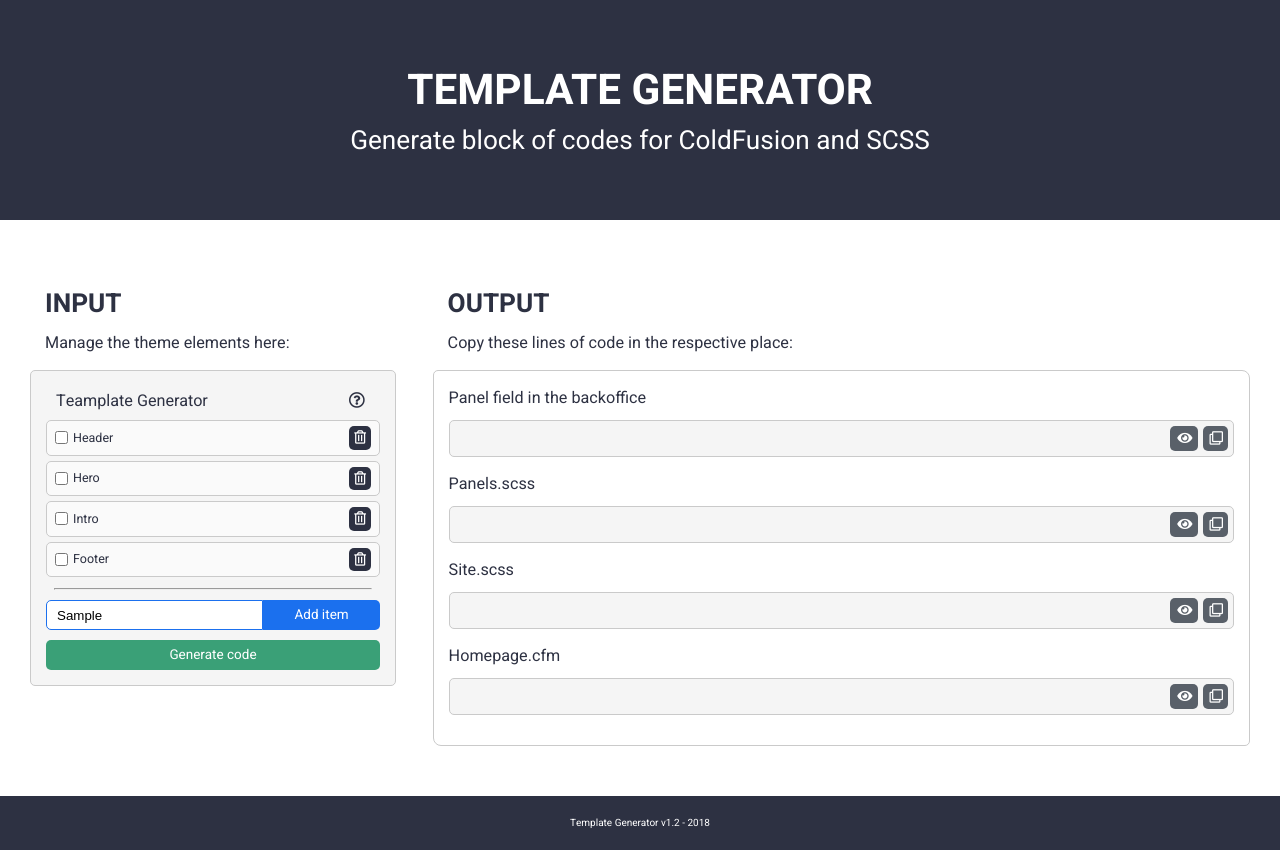
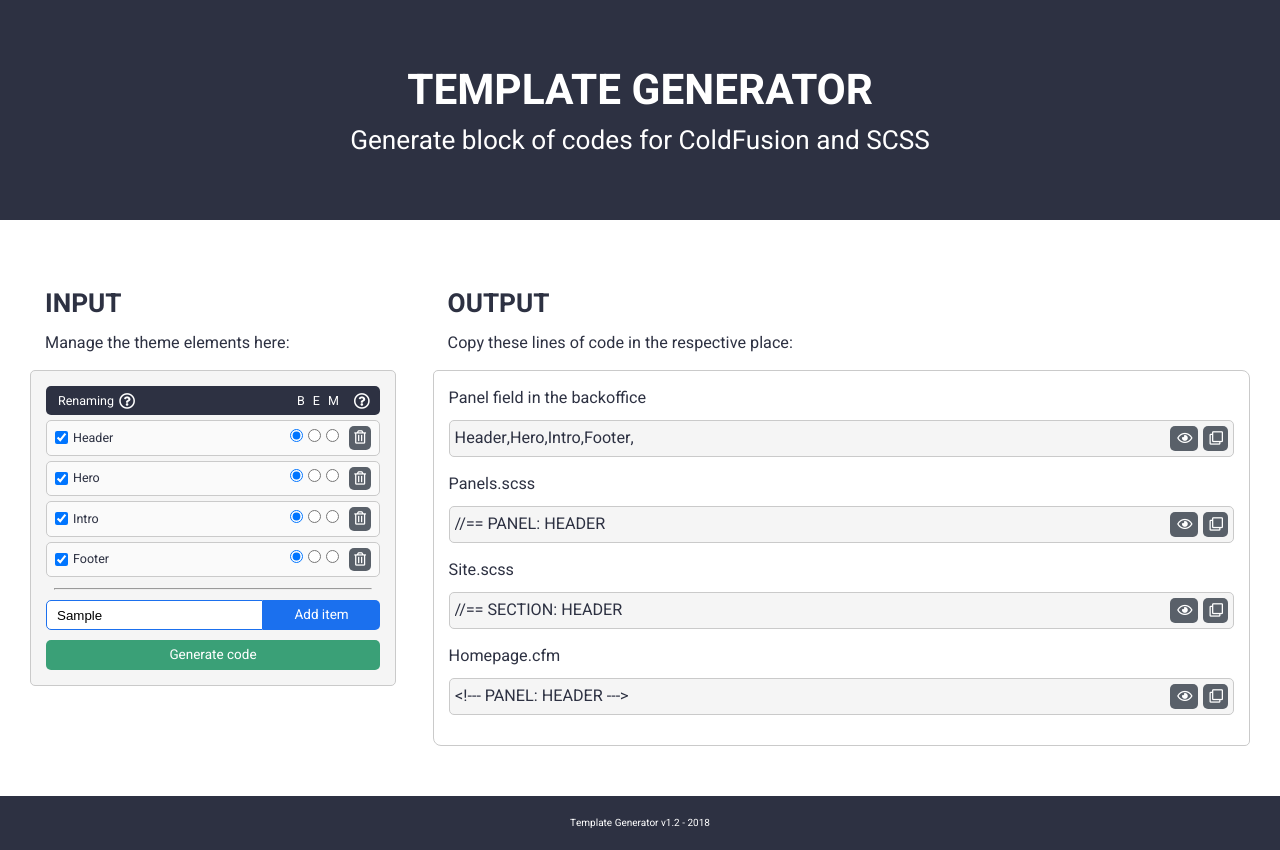
Before and after one commit to markcnunes/template-creator, a website: page index.html in a window 1280 px wide. Both pictures are taken after typing "Sample" into the empty fields and a click on the button "Generate code". Drawn offline with Linux system fonts and the light colour scheme.

Commit message:
BEM metodology
Radio buttons and if statements have been added for BEM motodology.

```diff
--- a/index.html
+++ b/index.html
@@ -27,11 +27,19 @@
 			<h2 class="title">Input</h2>
 			<p>Manage the theme elements here:</p>
 			<div class="inner">
-				<div class="inner__title">
+				<!-- <div class="inner__title">
 					<p>Teamplate Generator</p>
+				</div> -->
+				<div class="inner__description">
 					<div class="icon">
+						<p>Renaming</p>
 						<i class="far fa-question-circle"></i>
-						<span>Double click the item to edit the text</span>
+						<span>Double click the text to edit it.</span>
+					</div>
+					<div class="icon">
+						<p class="bem">BEM</p>
+						<i class="far fa-question-circle"></i>
+						<span>BEM methodology.</span>
 					</div>
 				</div>
 				<ul class="list">
@@ -59,7 +67,7 @@
 					<div class="wrapper">
 						<p></p>
 						<button class="expandTextArea btn">
-							<i class="fas fa-eye"></i>
+							<i class="far fa-eye"></i>
 							<span>code</span>
 						</button>
 						<button class="copyTextArea btn">
@@ -75,7 +83,7 @@
 					<div class="wrapper">
 						<p></p>
 						<button class="expandTextArea btn">
-							<i class="fas fa-eye"></i>
+							<i class="far fa-eye"></i>
 							<span>code</span>
 						</button>
 						<button class="copyTextArea btn">
@@ -92,7 +100,7 @@
 					<div class="wrapper">
 						<p></p>
 						<button class="expandTextArea btn">
-							<i class="fas fa-eye"></i>
+							<i class="far fa-eye"></i>
 							<span>code</span>
 						</button>
 						<button class="copyTextArea btn">
@@ -108,7 +116,7 @@
 					<div class="wrapper">
 						<p></p>
 						<button class="expandTextArea btn">
-							<i class="fas fa-eye"></i>
+							<i class="far fa-eye"></i>
 							<span>code</span>
 						</button>
 						<button class="copyTextArea btn">
--- a/js/index.js
+++ b/js/index.js
@@ -1,4 +1,4 @@
-// VARIABLES
+// GLOBAL VARIABLES
 // --------------------------------------------------
 const addItemInput = document.querySelector('.addItemInput');
 const addItemButton = document.querySelector('.addItemButton');
@@ -29,14 +29,47 @@ const attachItemListButton = (item) => {
 	let checkbox = document.createElement('input');
 	checkbox.type = 'checkbox';
 	checkbox.className = 'checkbox';
-    checkbox.name = "chkboxName1";
+	checkbox.name = "checkboxSelect";
 	checkbox.value = "value";
-    checkbox.id = "id";
+	checkbox.checked = "true";
+	//checkbox.id = "id";
 	item.insertBefore(checkbox, item.childNodes[0] || null);
+
+	//BEM wrapper
+	let bemWrapper = document.createElement('form');
+	bemWrapper.className = 'bem-wrapper';
+	bemWrapper.textContent = '';
+	item.appendChild(bemWrapper);
+
+	// //Checkbox - BEM - Block
+	let checkboxBlock = document.createElement('input');
+	checkboxBlock.type = 'radio';
+	checkboxBlock.className = 'checkbox__block';
+	checkboxBlock.title = 'Block';
+	checkboxBlock.name = "radio";
+	checkboxBlock.checked = "true";
+	bemWrapper.appendChild(checkboxBlock);
+
+	//Checkbox - BEM - Element
+	let checkboxElement = document.createElement('input');
+	checkboxElement.type = 'radio';
+	checkboxElement.className = 'checkbox__element';
+	checkboxElement.title = 'Element';
+	checkboxElement.name = "radio";
+	bemWrapper.appendChild(checkboxElement);
+
+	//Checkbox - BEM - Modifier
+	let checkboxModifier = document.createElement('input');
+	checkboxModifier.type = 'radio';
+	checkboxModifier.className = 'checkbox__modifier';
+	checkboxModifier.title = 'Modifier';
+	checkboxModifier.name = "radio";
+	bemWrapper.appendChild(checkboxModifier);
 
 	//Remove button
 	let remove = document.createElement('button');
 	remove.className = 'remove btn far fa-trash-alt';
+	remove.title = 'Delete';
 	remove.textContent = '';
 	item.appendChild(remove);
 };
@@ -86,28 +119,104 @@ copyText.addEventListener('click', () => {
 	let copyTextPanelScss = "";
 	let copyTextSiteScss = "";
 	let copyTextHomepageCfm = "";
+
 	for (let i = 0; i < listCopy.length; i += 1) {
-    if (listCopy[i].parentNode.querySelector("input:checked")) {
-      copyTextPanelBack += `${listCopy[i].textContent},`;
-	  copyTextPanelScss += `//== PANEL: ${listCopy[i].textContent.toUpperCase()}
+		//If Checked
+		if (listCopy[i].parentNode.querySelector(".checkbox:checked")) {
 
-	  .${listCopy[i].textContent.toLowerCase()} .panel	{ }
+			let el = listCopy[i];
 
-	  `;
-      copyTextSiteScss += `//== SECTION: ${listCopy[i].textContent.toUpperCase()}
+			// If Blcok - BEM
+			if (el.parentNode.querySelector(".checkbox__block:checked")) {
 
-      .${listCopy[i].textContent.toLowerCase()}	{ }
+				//Panel Back Office
+				copyTextPanelBack += `${el.textContent.replace(/\s/g, "")},`;
+
+				//Panel SCSS
+				copyTextPanelScss += `//== PANEL: ${el.textContent.toUpperCase()}
+
+				.${el.textContent.toLowerCase().replace(/\s/g, "-")} .panel	{ }
 
 
 				`;
-      copyTextHomepageCfm += `<p>&lt;!--- PANEL:  ${listCopy[i].textContent.toUpperCase()} ---&gt;</p>
+
+				//Site SCSS
+				copyTextSiteScss += `//== SECTION: ${el.textContent.toUpperCase()}
+
+				.${el.textContent.toLowerCase().replace(/\s/g, "-")}	{ }
+
+
+				`;
+				//Homepage CFM
+				copyTextHomepageCfm += `<p>&lt;!--- PANEL:  ${el.textContent.toUpperCase()} ---&gt;</p>
 				<br>
-      <p>#cb.renderReusableContent(position='.${listCopy[i].textContent.toLowerCase()}', outerWrapper='</p>
-	  <p>&nbsp;&nbsp;&lt;div class=""${listCopy[i].textContent.toLowerCase()}"&gt;</p>
+				<p>#cb.renderReusableContent(position='${el.textContent}', outerWrapper='</p>
+				<p>&nbsp;&nbsp;&lt;div class=""${el.textContent.toLowerCase().replace(/\s/g, "-")}"&gt;</p>
 				<p>&nbsp;&nbsp;&nbsp;&nbsp;[content]</p>
 				<p>&nbsp;&nbsp;&lt;/div&gt;</p>
 				<p>')#</p>
 				<br>`;
+			}
+			// If Element - BEM
+			if (el.parentNode.querySelector(".checkbox__element:checked")) {
+
+				//Panel Back Office
+				copyTextPanelBack += `${el.textContent.replace(/\s/g, "")},`;
+
+				//Panel SCSS
+				copyTextPanelScss += `//== PANEL: ${el.textContent.toUpperCase()}
+
+				.${el.textContent.toLowerCase().replace(/\s/g, "__")} .panel	{ }
+
+
+				`;
+				//Site SCSS
+				copyTextSiteScss += `//== SECTION: ${el.textContent.toUpperCase()}
+
+				.${el.textContent.toLowerCase().replace(/\s/g, "__")}	{ }
+
+
+				`;
+				//Homepage CFM
+				copyTextHomepageCfm += `<p>&lt;!--- PANEL:  ${el.textContent.toUpperCase()} ---&gt;</p>
+				<br>
+				<p>#cb.renderReusableContent(position='${el.textContent}', outerWrapper='</p>
+				<p>&nbsp;&nbsp;&lt;div class=""${el.textContent.toLowerCase().replace(/\s/g, "__")}"&gt;</p>
+				<p>&nbsp;&nbsp;&nbsp;&nbsp;[content]</p>
+				<p>&nbsp;&nbsp;&lt;/div&gt;</p>
+				<p>')#</p>
+				<br>`;
+			}
+			// If Modifier - BEM
+			if (el.parentNode.querySelector(".checkbox__modifier:checked")) {
+
+				//Panel Back Office
+				copyTextPanelBack += `${el.textContent.replace(/\s/g, "")},`;
+
+				//Panel SCSS
+				copyTextPanelScss += `//== PANEL: ${el.textContent.toUpperCase()}
+
+				.${el.textContent.toLowerCase().replace(/\s/g, "--")} .panel	{ }
+
+
+				`;
+				//Site SCSS
+				copyTextSiteScss += `//== SECTION: ${el.textContent.toUpperCase()}
+
+				.${el.textContent.toLowerCase().replace(/\s/g, "--")}	{ }
+
+
+				`;
+				//Homepage CFM
+				copyTextHomepageCfm += `<p>&lt;!--- PANEL:  ${el.textContent.toUpperCase()} ---&gt;</p>
+				<br>
+				<p>#cb.renderReusableContent(position='${el.textContent}', outerWrapper='</p>
+				<p>&nbsp;&nbsp;&lt;div class=""${el.textContent.toLowerCase().replace(/\s/g, "--")}"&gt;</p>
+				<p>&nbsp;&nbsp;&nbsp;&nbsp;[content]</p>
+				<p>&nbsp;&nbsp;&lt;/div&gt;</p>
+				<p>')#</p>
+				<br>`;
+			}
 		}
 
 	}
@@ -150,7 +259,7 @@ function handleDrop(e) {
 	if (dragSourceElement != this) {
 		this.parentNode.removeChild(dragSourceElement);
 		var dropHTML = e.dataTransfer.getData('text');
-    this.insertAdjacentHTML('beforebegin',dropHTML);
+		this.insertAdjacentHTML('beforebegin', dropHTML);
 		var dropElem = this.previousSibling;
 		addDnDHandlers(dropElem);
 	}
@@ -191,7 +300,9 @@ const copyToClipboard = str => {
 //Animation when copied
 const copyAnimation = (e) => {
 	e.parentNode.classList.add('copied');
-    setTimeout(function(){  e.parentNode.classList.remove('copied'); }, 1000);
+	setTimeout(function () {
+		e.parentNode.classList.remove('copied');
+	}, 1000);
 };
 //Loop for copyTextArea buttons to affect only the elements targeted
 for (let i = 0; i < copyTextArea.length; i += 1) {
@@ -206,11 +317,6 @@ for (let i = 0; i < copyTextArea.length; i += 1) {
 
 
 //Show full code on click
-// for (let i = 0; i < expandTextArea.length; i += 1) {
-// 	expandTextArea[i].addEventListener('click', () => {
-// 		expandTextArea[i].previousElementSibling.style.height = 'auto';
-// 	});
-// }
 for (let i = 0; i < expandTextArea.length; i += 1) {
 	expandTextArea[i].addEventListener('click', () => {
 		if (expandTextArea[i].parentNode.classList.contains('show')) {
--- a/sass/layout/_info.scss
+++ b/sass/layout/_info.scss
@@ -19,16 +19,38 @@
         padding: 15px;
 
         &__title {
+            display: block;
+            padding: 0 12px;
+            width: 100%;
+
+        }
+
+        &__description {
             display: flex;
             justify-content: space-between;
             align-items: center;
-            padding: 0 10px;
+            padding: 3px 5px;
+            border-radius: 5px;
             width: 100%;
+            background: $color-black;
+            color: $color-white;
 
             .icon {
                 position: relative;
-                margin-left: 15px;
                 @include tooltip;
+                margin: 0;
+                display: flex;
+                align-items: center;
+
+                p {
+                    font-size: $font-size-xx-small;
+                    margin-right: 5px;
+
+                    &.bem {
+                        letter-spacing: 8px;
+                        margin-right: 7px;
+                    }
+                }
 
                 span {
                     width: 115px;
@@ -55,6 +77,10 @@
             background: $color-gray-5;
             border-radius: 5px;
             border: 1px solid $color-gray-3;
+
+            span {
+                margin-left: 5px;
+            }
         }
 
         input#id {
@@ -69,9 +95,17 @@
             border-bottom: 2px dotted $color-blue;
         }
 
+        .bem-wrapper {
+            margin: 0 0 0 auto;
+        }
+
+        .checkbox__element {
+            margin: 0 5px;
+        }
+
         .remove {
-            background: $color-black;
-            margin: auto 0 auto auto;
+            background: $color-gray-4;
+            margin: 0 0 0 10px;
         }
     }
 
```
Also changed, not shown: css/style.css. Lines whose indentation alone changed are shown as unchanged.
